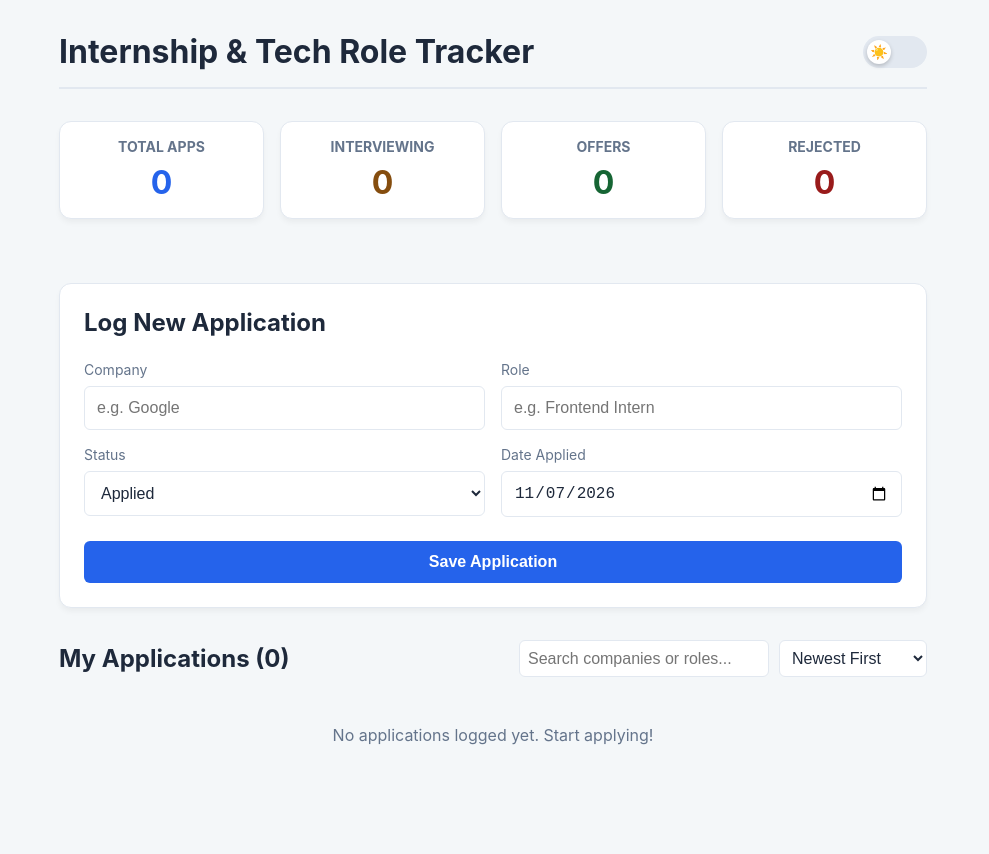
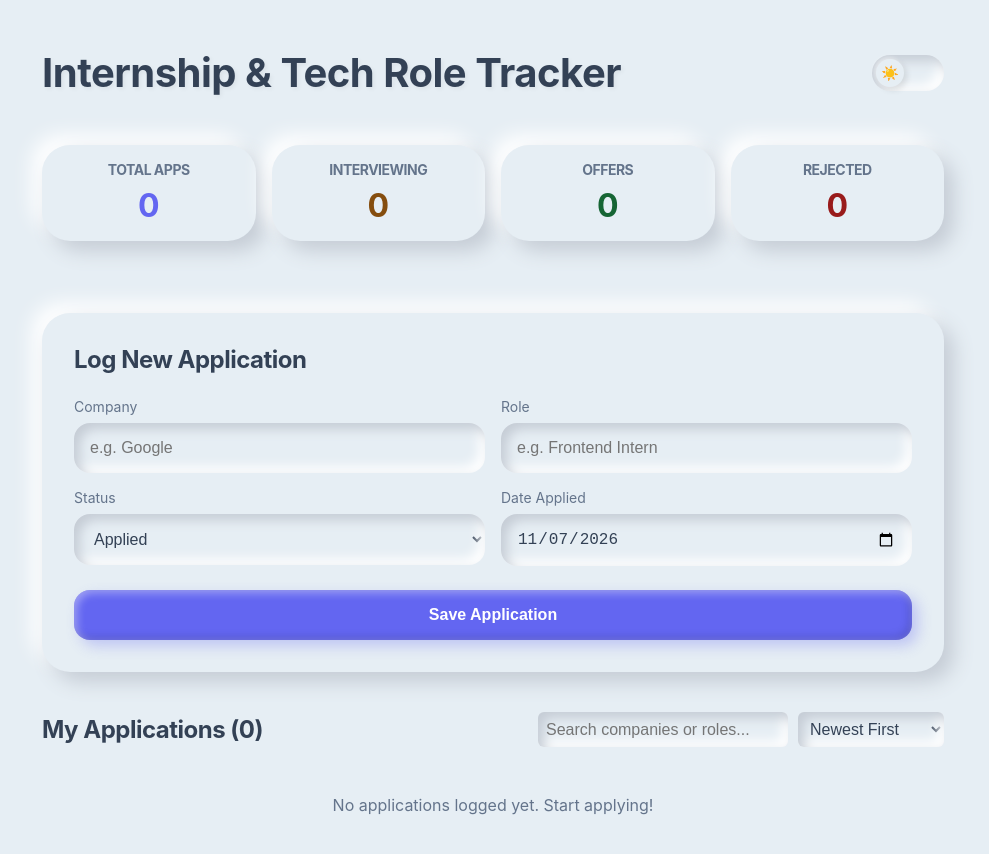
Before and after one commit to jericolobos/web-record, a React (Vite) app in the folder web-record/: page / in a window 1280 px wide. Shown: the top 854 px of the page, without its empty margins (147-1136 px from the left). Before the commit the page ends 809 px from the top, so only its background shows below. Built offline with nearby package versions, Linux system fonts and the light colour scheme.

Commit message:
update UI/UX

```diff
--- a/web-record/src/index.css
+++ b/web-record/src/index.css
@@ -1,16 +1,29 @@
 :root {
-  /* Light Theme (Default) */
-  --bg-color: #f4f7f9;
-  --card-bg: #ffffff;
-  --input-bg: #ffffff;
-  --text-main: #1e293b;
+  /* Soft 3D Base Colors - Light Theme */
+  --bg-color: #e6eef4; /* A soft, playful light blue-grey */
+  --card-bg: #e6eef4; /* Must match bg-color for the 3D extrusion effect */
+  --input-bg: #e6eef4;
+  --text-main: #334155;
   --text-muted: #64748b;
-  --border: #e2e8f0;
-  --primary: #2563eb;
-  --primary-hover: #1d4ed8;
-  --danger: #ef4444;
 
-  /* Status Badge Colors - Light */
+  /* Playful, tactile brand colors */
+  --primary: #6366f1; /* Soft Indigo */
+  --danger: #fb7185;  /* Soft Rose/Coral */
+
+  /* 3D Lighting & Shadows - Light */
+  /* Outer shadow creates the "extruded" floating look */
+  --shadow-out: 10px 10px 20px #c5ccd5, -10px -10px 20px #ffffff;
+  /* Inner shadow creates the "carved in" look for inputs */
+  --shadow-in: inset 6px 6px 12px #c5ccd5, inset -6px -6px 12px #ffffff;
+  /* Colored button 3D effect (highlight on top, shadow on bottom) */
+  --btn-primary-shadow: 6px 6px 14px rgba(99, 102, 241, 0.3), inset 3px 3px 8px rgba(255, 255, 255, 0.4), inset -3px -3px 8px rgba(0, 0, 0, 0.15);
+  --btn-danger-shadow: 6px 6px 14px rgba(251, 113, 133, 0.3), inset 3px 3px 8px rgba(255, 255, 255, 0.4), inset -3px -3px 8px rgba(0, 0, 0, 0.15);
+
+  /* Exaggerated, friendly border radii */
+  --radius-card: 28px;
+  --radius-element: 16px;
+
+  /* Status Badge Colors */
   --status-applied-bg: #dbeafe;
   --status-applied-text: #1e40af;
   --status-interviewing-bg: #fef08a;
@@ -22,13 +35,22 @@
 }
 
 [data-theme='dark'] {
-  /* Dark Theme */
-  --bg-color: #0f172a;
-  --card-bg: #1e293b;
-  --input-bg: #1e293b;
+  /* Soft 3D Base Colors - Dark Theme */
+  --bg-color: #212530; /* Soft, deep charcoal */
+  --card-bg: #212530;
+  --input-bg: #212530;
   --text-main: #f8fafc;
   --text-muted: #94a3b8;
-  --border: #334155;
+
+  --primary: #818cf8;
+  --danger: #f43f5e;
+
+  /* 3D Lighting & Shadows - Dark */
+  --shadow-out: 10px 10px 20px #161920, -10px -10px 20px #2c3140;
+  --shadow-in: inset 6px 6px 12px #161920, inset -6px -6px 12px #2c3140;
+
+  --btn-primary-shadow: 6px 6px 14px rgba(0, 0, 0, 0.4), inset 2px 2px 6px rgba(255, 255, 255, 0.1), inset -3px -3px 8px rgba(0, 0, 0, 0.3);
+  --btn-danger-shadow: 6px 6px 14px rgba(0, 0, 0, 0.4), inset 2px 2px 6px rgba(255, 255, 255, 0.1), inset -3px -3px 8px rgba(0, 0, 0, 0.3);
 
   /* Status Badge Colors - Dark Mode Adjusted */
   --status-applied-bg: #1e3a8a;
@@ -45,127 +67,135 @@
 
 body {
   margin: 0;
-  font-family: -apple-system, BlinkMacSystemFont, 'Segoe UI', Roboto, Helvetica, Arial, sans-serif;
+  font-family: 'Nunito', -apple-system, BlinkMacSystemFont, 'Segoe UI', Roboto, Helvetica, Arial, sans-serif;
   background-color: var(--bg-color);
   color: var(--text-main);
-  transition: background-color 0.3s ease, color 0.3s ease;
+  transition: background-color 0.4s ease, color 0.4s ease;
 }
 
-h1, h2, h3, h4 { margin-top: 0; }
+h1, h2, h3, h4 { margin-top: 0; letter-spacing: -0.5px; }
 
-/* Global Form Elements */
+/* 3D Carved Inputs */
 input, select, textarea {
   width: 100%;
-  padding: 0.75rem;
-  border: 1px solid var(--border);
-  border-radius: 6px;
+  padding: 1rem;
+  background-color: var(--input-bg);
+  color: var(--text-main);
+  border: none;
+  border-radius: var(--radius-element);
+  box-shadow: var(--shadow-in);
   font-size: 1rem;
   outline: none;
-  background-color: var(--input-bg);
-  color: var(--text-main);
   transition: all 0.3s ease;
 }
 
-input:focus, select:focus, textarea:focus { border-color: var(--primary); }
+input:focus, select:focus, textarea:focus {
+  /* Subtle glow when focused */
+  box-shadow: var(--shadow-in), 0 0 0 3px rgba(99, 102, 241, 0.2);
+}
 
+/* 3D Extruded Buttons */
 button {
-  padding: 0.75rem 1.5rem;
+  padding: 1rem 1.75rem;
   background-color: var(--primary);
   color: white;
   border: none;
-  border-radius: 6px;
+  border-radius: var(--radius-element);
   font-size: 1rem;
-  font-weight: 600;
+  font-weight: 700;
   cursor: pointer;
-  transition: background-color 0.2s, transform 0.1s;
+  box-shadow: var(--btn-primary-shadow);
+  transition: all 0.2s cubic-bezier(0.4, 0, 0.2, 1);
 }
 
-button:active { transform: scale(0.98); }
-button:hover { background-color: var(--primary-hover); }
+/* Button active state mimics pressing into clay */
+button:active {
+  transform: translateY(4px) scale(0.98);
+  box-shadow: inset 4px 4px 8px rgba(0, 0, 0, 0.2), inset -4px -4px 8px rgba(255, 255, 255, 0.1);
+}
 
-/* Layout Classes */
+/* Specific styling for the danger/delete button */
+button[style*="var(--danger)"] {
+  background-color: var(--danger) !important;
+  box-shadow: var(--btn-danger-shadow) !important;
+}
+
+/* 3D Soft Cards */
 .dashboard-container {
-  max-width: 900px;
-  margin: 2rem auto;
-  padding: 0 1rem;
+  max-width: 950px;
+  margin: 3rem auto;
+  padding: 0 1.5rem;
 }
 
 .header-container {
   display: flex;
   justify-content: space-between;
   align-items: center;
-  margin-bottom: 2rem;
-  border-bottom: 2px solid var(--border);
-  padding-bottom: 1rem;
+  margin-bottom: 3rem;
 }
 
 .header-title {
-  font-size: 2rem;
+  font-size: 2.5rem;
   color: var(--text-main);
   margin: 0;
+  text-shadow: 2px 2px 4px rgba(0,0,0,0.05); /* Slight text depth */
 }
 
 .card {
   background: var(--card-bg);
-  border: 1px solid var(--border);
-  border-radius: 12px;
-  padding: 1.5rem;
-  box-shadow: 0 4px 6px -1px rgba(0, 0, 0, 0.05);
-  margin-bottom: 2rem;
-  transition: background-color 0.3s ease, border-color 0.3s ease;
+  border: none;
+  border-radius: var(--radius-card);
+  padding: 2rem;
+  box-shadow: var(--shadow-out);
+  margin-bottom: 2.5rem;
+  transition: all 0.4s ease;
 }
 
-/* --- Theme Toggle Switch --- */
+/* --- 3D Theme Toggle Switch --- */
 .theme-switch {
   position: relative;
   display: inline-block;
-  width: 64px;
-  height: 32px;
+  width: 72px;
+  height: 36px;
 }
 
-/* Hide default HTML checkbox */
 .theme-switch input {
   opacity: 0;
   width: 0;
   height: 0;
 }
 
-/* The track (pill background) */
+/* The switch track is carved into the surface */
 .theme-slider {
   position: absolute;
   cursor: pointer;
   top: 0; left: 0; right: 0; bottom: 0;
-  background-color: var(--border);
+  background-color: var(--bg-color);
+  box-shadow: var(--shadow-in);
   transition: 0.4s;
-  border-radius: 32px;
+  border-radius: 36px;
 }
 
-/* The thumb (sliding circle) */
+/* The thumb is a 3D extruded pill */
 .theme-slider::before {
   position: absolute;
   content: "☀️";
   display: flex;
   align-items: center;
   justify-content: center;
-  height: 24px;
-  width: 24px;
+  height: 28px;
+  width: 28px;
   left: 4px;
   bottom: 4px;
-  background-color: #ffffff;
-  transition: 0.4s cubic-bezier(0.4, 0.0, 0.2, 1); /* Smooth snap effect */
+  background-color: var(--card-bg);
+  box-shadow: 3px 3px 6px rgba(0,0,0,0.1), -2px -2px 4px rgba(255,255,255,0.5);
+  transition: 0.4s cubic-bezier(0.68, -0.55, 0.265, 1.55); /* Bouncy spring effect */
   border-radius: 50%;
   font-size: 14px;
-  box-shadow: 0 2px 4px rgba(0,0,0,0.2);
 }
 
-/* Track color when Dark Mode is ON */
-input:checked + .theme-slider {
-  background-color: var(--primary);
+input:checked + .theme-slider::before {
+  transform: translateX(36px);
+  content: "🌙";
+  box-shadow: 3px 3px 6px rgba(0,0,0,0.3), -2px -2px 4px rgba(255,255,255,0.05);
 }
-
-/* Move the thumb and swap to Moon when Dark Mode is ON */
-input:checked + .theme-slider::before {
-  transform: translateX(32px);
-  content: "🌙";
-  background-color: #1e293b; /* Matches dark mode background */
-}
```
